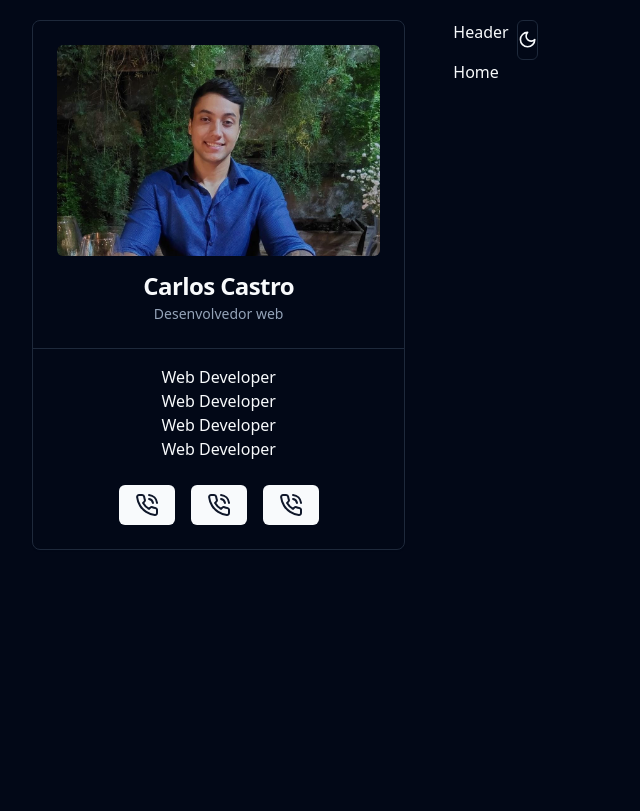
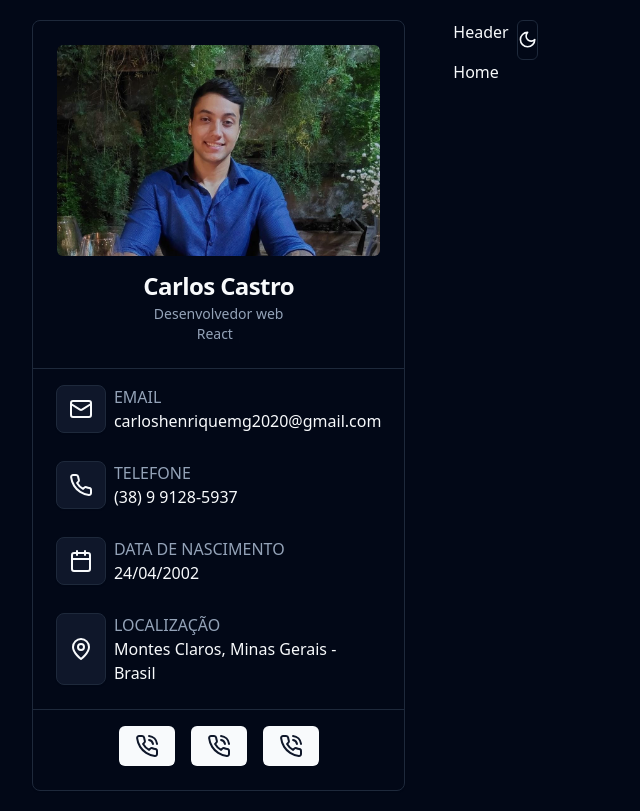
Before and after one commit to Carlos-Castro11/portfolio, a React (Vite) app: page / in a window 1280 px wide. Shown: the whole page, without its empty margins (0-640 px from the left). Built offline with nearby package versions, Linux system fonts and the light colour scheme.

Commit message:
Add hero items

```diff
--- a/package.json
+++ b/package.json
@@ -22,6 +22,7 @@
     "react-dom": "^18.2.0",
     "react-helmet-async": "^2.0.5",
     "react-router-dom": "^6.23.1",
+    "react-simple-typewriter": "^5.0.1",
     "sort-by": "^1.2.0",
     "tailwind-merge": "^2.3.0",
     "tailwindcss-animate": "^1.0.7"
--- /dev/null
+++ b/src/components/basic-icon.tsx
@@ -0,0 +1,15 @@
+import { ReactNode } from 'react'
+
+import { Card } from './ui/card'
+
+interface BasicIconProps {
+  icon: ReactNode
+}
+
+export function BasicIcon({ icon }: BasicIconProps) {
+  return (
+    <Card className="flex items-center justify-center bg-primary-foreground px-3">
+      {icon}
+    </Card>
+  )
+}
--- a/src/components/hero.tsx
+++ /dev/null
@@ -1,47 +0,0 @@
-import { PhoneCall } from 'lucide-react'
-
-import { Avatar } from './avatar'
-import { Button } from './ui/button'
-import {
-  Card,
-  CardContent,
-  CardDescription,
-  CardFooter,
-  CardHeader,
-  CardTitle,
-} from './ui/card'
-import { Separator } from './ui/separator'
-
-export function Hero() {
-  return (
-    <Card className="flex flex-col items-center text-center">
-      <CardHeader>
-        <Avatar />
-        <CardTitle>Carlos Castro</CardTitle>
-        <CardDescription className="flex justify-center">
-          Desenvolvedor web
-        </CardDescription>
-      </CardHeader>
-      <Separator className="mb-4" />
-      <CardContent>
-        <ul>
-          <li>Web Developer</li>
-          <li>Web Developer</li>
-          <li>Web Developer</li>
-          <li>Web Developer</li>
-        </ul>
-      </CardContent>
-      <CardFooter className="flex gap-4">
-        <Button className="flex w-max gap-4">
-          <PhoneCall />
-        </Button>
-        <Button className="flex w-max gap-4">
-          <PhoneCall />
-        </Button>
-        <Button className="flex w-max gap-4">
-          <PhoneCall />
-        </Button>
-      </CardFooter>
-    </Card>
-  )
-}
--- a/src/components/avatar.tsx
+++ b/src/components/hero/avatar.tsx
@@ -1,4 +1,4 @@
-import perfil from '../assets/images/perfil.jpeg'
+import perfil from '../../assets/images/perfil.jpeg'
 
 export function Avatar() {
   return <img className="mb-3 rounded-md" src={perfil} alt="" />
--- /dev/null
+++ b/src/components/hero/hero-item.tsx
@@ -0,0 +1,21 @@
+import { ReactNode } from 'react'
+
+import { BasicIcon } from '../basic-icon'
+
+interface HeroItemProps {
+  fieldName: string
+  fieldValue: string
+  icon: ReactNode
+}
+
+export function HeroItem({ fieldName, fieldValue, icon }: HeroItemProps) {
+  return (
+    <div className="flex gap-2">
+      <BasicIcon icon={icon} />
+      <div className="text-left">
+        <h5 className="uppercase text-muted-foreground">{fieldName}</h5>
+        <p className="text-primary">{fieldValue}</p>
+      </div>
+    </div>
+  )
+}
--- /dev/null
+++ b/src/components/hero/hero.tsx
@@ -0,0 +1,84 @@
+import { Calendar, Mail, MapPin, Phone, PhoneCall } from 'lucide-react'
+import { Cursor, useTypewriter } from 'react-simple-typewriter'
+
+import { Button } from '../ui/button'
+import {
+  Card,
+  CardContent,
+  CardDescription,
+  CardFooter,
+  CardHeader,
+  CardTitle,
+} from '../ui/card'
+import { Separator } from '../ui/separator'
+import { Avatar } from './avatar'
+import { HeroItem } from './hero-item'
+
+export function Hero() {
+  const [text] = useTypewriter({
+    words: ['TypeScript', 'React', 'Node', 'C#'],
+    loop: true,
+    delaySpeed: 2000,
+  })
+
+  return (
+    <Card className="flex flex-col items-center text-center">
+      <CardHeader>
+        <Avatar />
+        <CardTitle>Carlos Castro</CardTitle>
+        <CardDescription className="flex flex-col justify-center">
+          Desenvolvedor web
+          <div>
+            {text}
+            <Cursor />
+          </div>
+        </CardDescription>
+      </CardHeader>
+      <Separator className="mb-4" />
+      <CardContent>
+        <ul className="space-y-7">
+          <li>
+            <HeroItem
+              fieldName="Email"
+              fieldValue="carloshenriquemg2020@gmail.com"
+              icon={<Mail />}
+            />
+          </li>
+          <li>
+            <HeroItem
+              icon={<Phone />}
+              fieldName="Telefone"
+              fieldValue="(38) 9 9128-5937"
+            />
+          </li>
+          <li>
+            <HeroItem
+              icon={<Calendar />}
+              fieldName="Data de nascimento"
+              fieldValue="24/04/2002"
+            />
+          </li>
+          <li>
+            <HeroItem
+              icon={<MapPin />}
+              fieldName="Localização"
+              fieldValue="Montes Claros, Minas Gerais - Brasil"
+            />
+          </li>
+        </ul>
+      </CardContent>
+      <Separator className="mb-4" />
+      <CardFooter className="flex gap-4">
+        <Button className="flex w-max gap-4">
+          <PhoneCall />
+        </Button>
+        <Button className="flex w-max gap-4">
+          <PhoneCall />
+        </Button>
+        <Button className="flex w-max gap-4">
+          <PhoneCall />
+        </Button>
+      </CardFooter>
+    </Card>
+  )
+}
--- a/src/pages/_layouts/app.tsx
+++ b/src/pages/_layouts/app.tsx
@@ -1,7 +1,7 @@
 import { Outlet } from 'react-router-dom'
 
 import { Header } from '@/components/header'
-import { Hero } from '@/components/hero'
+import { Hero } from '@/components/hero/hero'
 
 export function AppLayout() {
   return (
```
Also changed, not shown: 1 other file (tests, documents, lock files or other folders).
